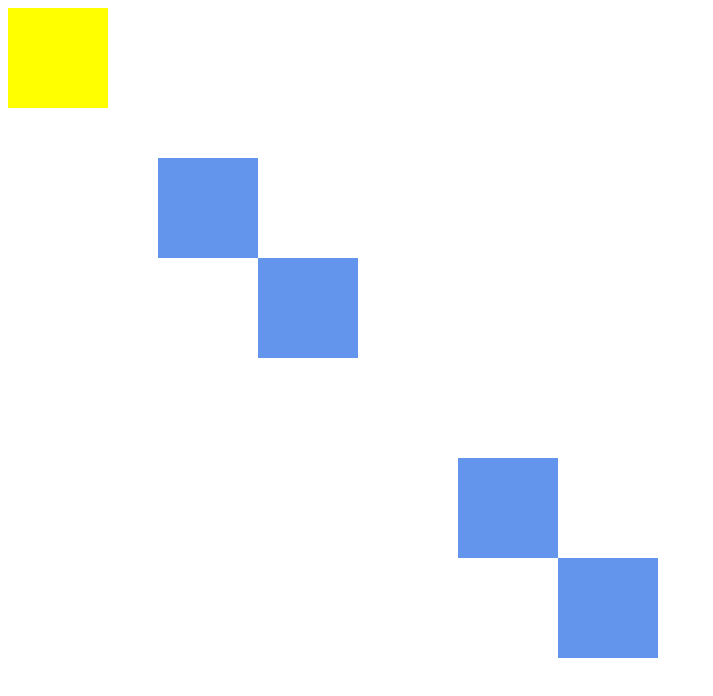
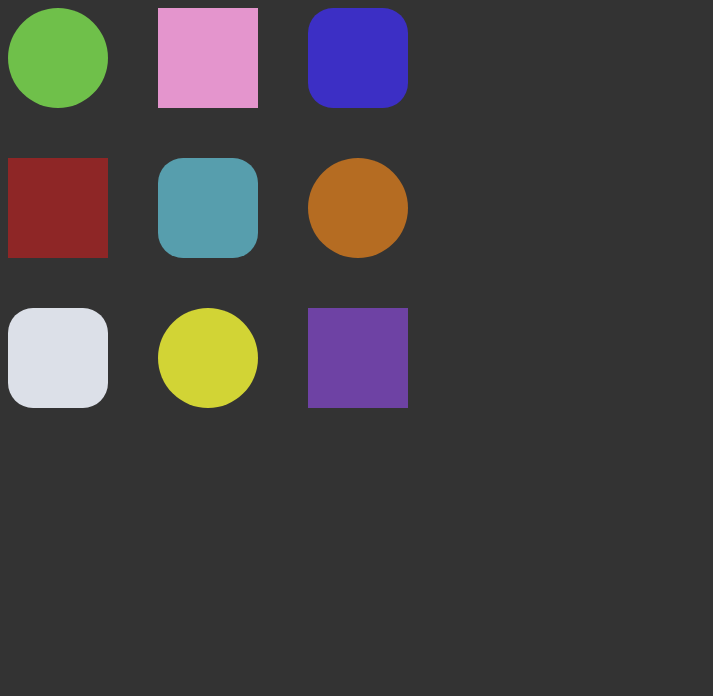
Before and after one commit to caamomilaa/9-in-1, a plain HTML site: page index.html in a window 1280 px wide. Shown: the whole page, without its empty margins (0-713 px from the left). Drawn offline with Linux system fonts and the light colour scheme.

Commit message:
Update 9 in 1

```diff
--- a/css/styles.css
+++ b/css/styles.css
@@ -1,27 +1,32 @@
 * {
   box-sizing: border-box;
+  background-color: #333;
 }
 
 .c-1 {
   width: 100px;
   height: 100px;
-  background-color: yellow;
+  border-radius: 50px;
+  background-color: rgb(111, 192, 74);
   position: relative;
-  box-shadow: 150px 150px cornflowerblue, 250px 250px cornflowerblue;
+  box-shadow: 300px 150px rgb(181, 108, 34), 150px 300px rgb(210, 212, 53);
 }
 .c-1::after {
   content: "";
+  left: 150% ;
   width: 100px;
   height: 100px;
-  background-color: yellow;
+  background-color: rgb(228, 149, 205);
   position: absolute;
-  box-shadow: 450px 450px cornflowerblue, 550px 550px cornflowerblue;
+  box-shadow: -150px 150px rgb(142, 38, 38), 150px 300px rgb(110, 66, 164);
 }
-.c-1 ::before {
+.c-1::before {
   content: "";
+  left: 300%;
   width: 100px;
   height: 100px;
-  background-color: yellow;
+  border-radius: 25px;
+  background-color: rgb(60, 47, 197);
   position: absolute;
-  box-shadow: 650px 650px cornflowerblue, 750px 750px cornflowerblue;
+  box-shadow: -150px 150px rgb(87, 158, 173), -300px 300px rgb(220, 224, 232);
 }
```
